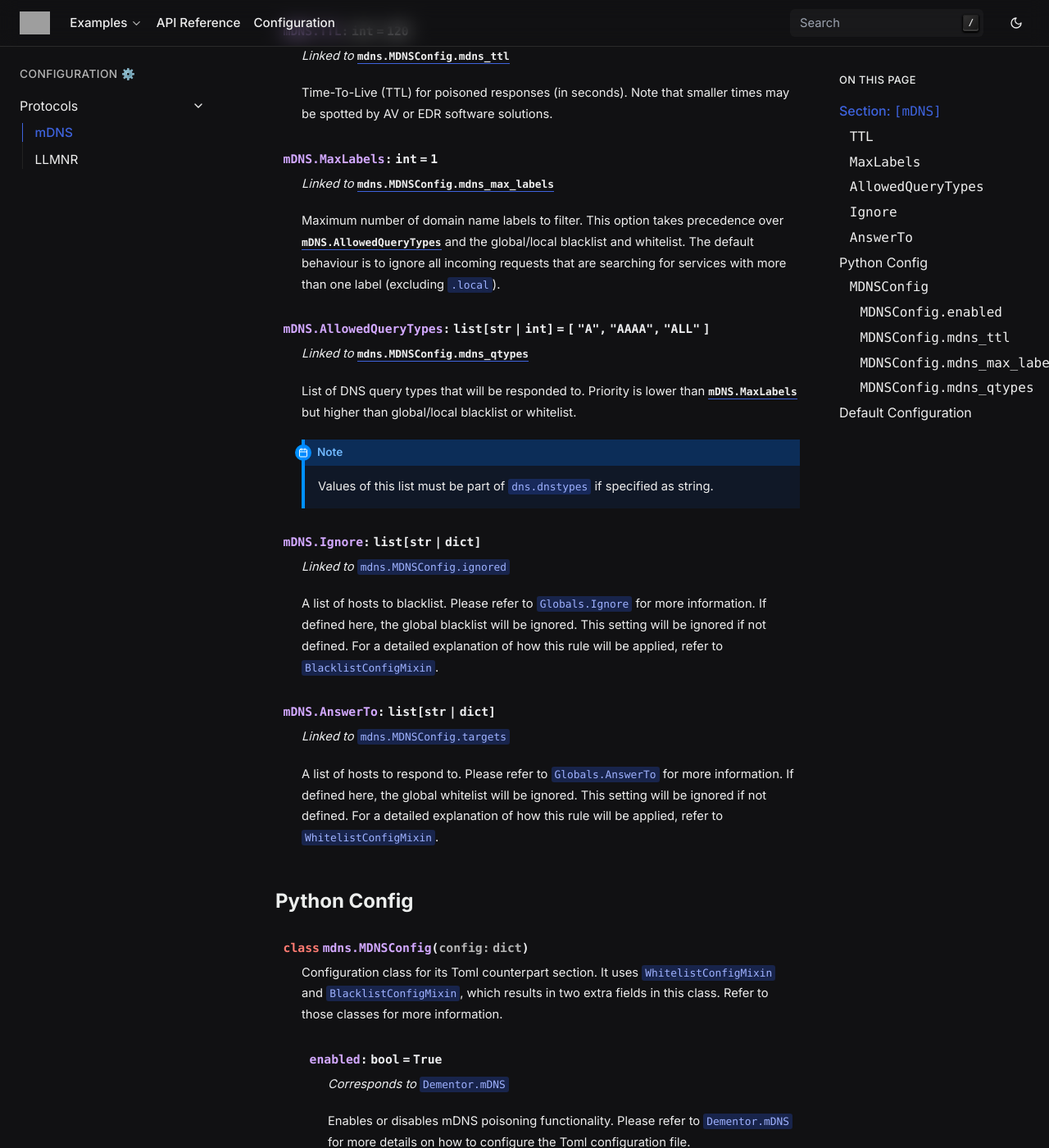
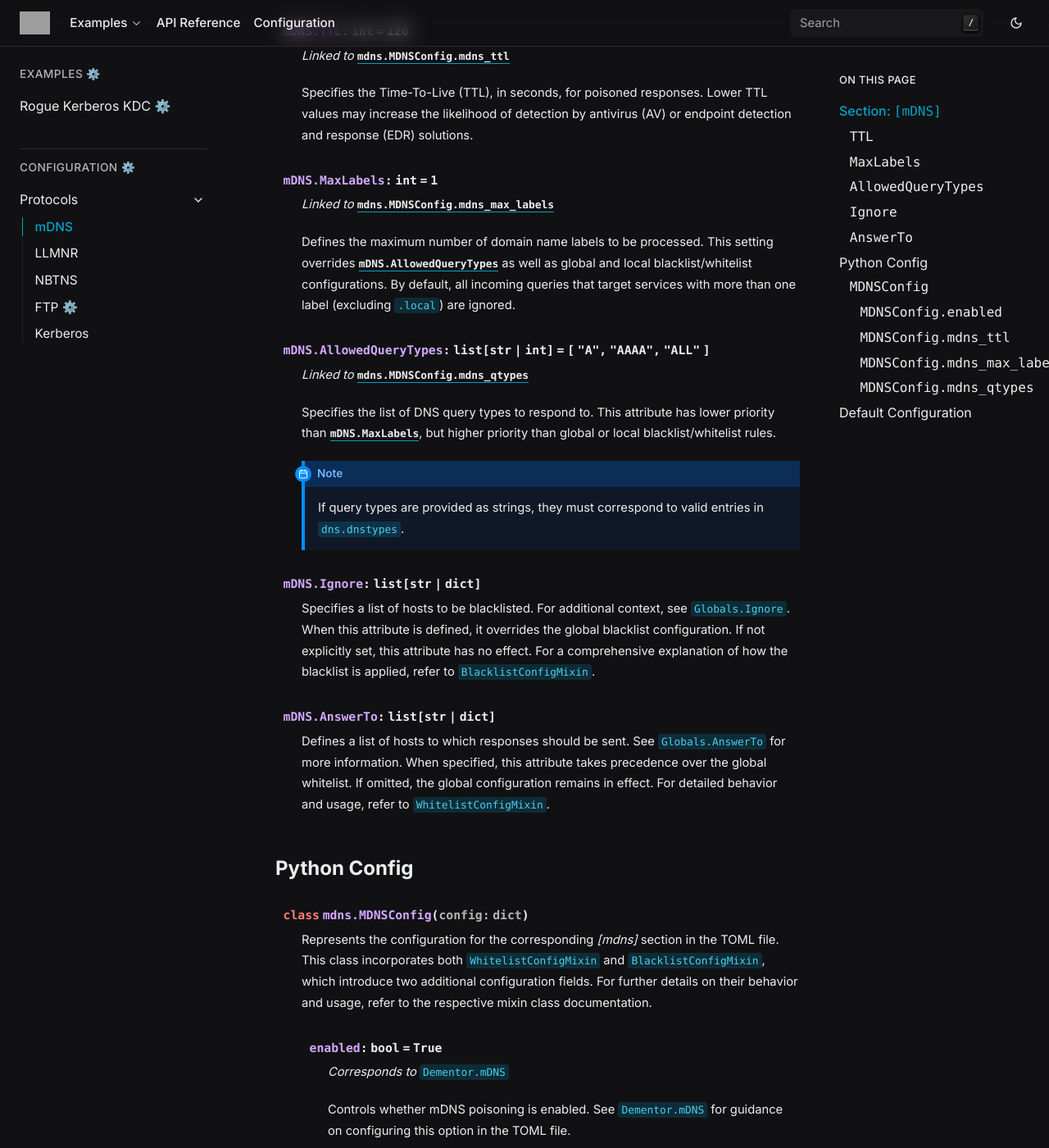
Before and after one commit to MatrixEditor/dementor, a Sphinx documentation site: the page built from docs/source/config/mdns.rst, in a window 1280 px wide and 1400 px high, scrolled down 211 px. Shown: the whole window at 82% size. Built offline with Sphinx 7.4.7, drawn with Linux system fonts in a browser that asks for light colours; pages that are not in the unit, such as notebooks, are missing from menus; grey boxes are pictures that could not be loaded.

Commit message:
Added kerberos and ftp configuration docs ---
+ Updated mDNS, LLMNR and NetBIOS documentation

```diff
--- a/docs/source/conf.py
+++ b/docs/source/conf.py
@@ -39,14 +39,16 @@ html_show_sourcelink = False
 html_favicon = "_static/favicon.ico"
 
 html_theme_options = {
-    "accent_color": "indigo",
-    "github_url": "/",
+    "accent_color": "cyan",
+    "github_url": "https://github.com/MatrixEditor/Dementor",
     "color_mode": "dark",
 
     # Logo configuration
     "light_logo": "_static/logo-new-big-transparent.png",
     "dark_logo": "_static/logo-new-circle.ico",
-    "logo_target": "https://github.com/MatrixEditor/Dementor",
+    "logo_target": "/",
+
+    "globaltoc_expand_depth": 1,
 
     # navbar
     "nav_links": [
@@ -58,6 +60,11 @@ html_theme_options = {
                     "title": "Multicast Poisoing",
                     "url": "examples/multicast",
                     "summary": "mDNS, LLMNR and NBT-NS Poisoning",
+                },
+                {
+                    "title": "Rogue KDC",
+                    "url": "examples/kdc",
+                    "summary": "Rogue Kerberos KDC for ASREQroasting",
                 }
             ],
         },
--- a/docs/source/config/mdns.rst
+++ b/docs/source/config/mdns.rst
@@ -15,9 +15,8 @@ Section: ``[mDNS]``
 
     *Linked to* :attr:`mdns.MDNSConfig.mdns_ttl`
 
-    Time-To-Live (TTL) for poisoned responses (in seconds). Note that
-    smaller times may be spotted by AV or EDR software solutions.
-
+    Specifies the Time-To-Live (TTL), in seconds, for poisoned responses.
+    Lower TTL values may increase the likelihood of detection by antivirus (AV) or endpoint detection and response (EDR) solutions.
 
 .. py:attribute:: MaxLabels
     :type: int
@@ -25,11 +24,9 @@ Section: ``[mDNS]``
 
     *Linked to* :attr:`mdns.MDNSConfig.mdns_max_labels`
 
-    Maximum number of domain name labels to filter. This option takes precedence
-    over :attr:`mDNS.AllowedQueryTypes` and the global/local blacklist and whitelist.
-    The default behaviour is to ignore all incoming requests that are searching for
-    services with more than one label (excluding :code:`.local`).
-
+    Defines the maximum number of domain name labels to be processed.
+    This setting overrides :attr:`mDNS.AllowedQueryTypes` as well as global and local blacklist/whitelist configurations.
+    By default, all incoming queries that target services with more than one label (excluding :code:`.local`) are ignored.
 
 .. py:attribute:: AllowedQueryTypes
     :type: list[str | int]
@@ -37,34 +34,30 @@ Section: ``[mDNS]``
 
     *Linked to* :attr:`mdns.MDNSConfig.mdns_qtypes`
 
-    List of DNS query types that will be responded to. Priority is lower than
-    :attr:`mDNS.MaxLabels` but higher than global/local blacklist or whitelist.
+    Specifies the list of DNS query types to respond to.
+    This attribute has lower priority than :attr:`mDNS.MaxLabels`, but higher priority than global or local blacklist/whitelist rules.
 
     .. note::
 
-        Values of this list must be part of :attr:`dns.dnstypes` if specified as
-        string.
+        If query types are provided as strings, they must correspond to valid entries in :attr:`dns.dnstypes`.
+
 
 .. py:attribute:: Ignore
     :type: list[str | dict]
 
-    *Linked to* :attr:`mdns.MDNSConfig.ignored`
-
-    A list of hosts to blacklist. Please refer to :attr:`Globals.Ignore` for more
-    information. If defined here, the global blacklist will be ignored. This
-    setting will be ignored if not defined. For a detailed explanation of how this
-    rule will be applied, refer to :class:`BlacklistConfigMixin`.
-
+    Specifies a list of hosts to be blacklisted. For additional context, see :attr:`Globals.Ignore`.
+    When this attribute is defined, it overrides the global blacklist configuration.
+    If not explicitly set, this attribute has no effect.
+    For a comprehensive explanation of how the blacklist is applied, refer to :class:`BlacklistConfigMixin`.
 
 .. py:attribute:: AnswerTo
     :type: list[str | dict]
 
-    *Linked to* :attr:`mdns.MDNSConfig.targets`
-
-    A list of hosts to respond to. Please refer to :attr:`Globals.AnswerTo` for more
-    information. If defined here, the global whitelist will be ignored. This
-    setting will be ignored if not defined. For a detailed explanation of how this
-    rule will be applied, refer to :class:`WhitelistConfigMixin`.
+    Defines a list of hosts to which responses should be sent.
+    See :attr:`Globals.AnswerTo` for more information.
+    When specified, this attribute takes precedence over the global whitelist.
+    If omitted, the global configuration remains in effect.
+    For detailed behavior and usage, refer to :class:`WhitelistConfigMixin`.
 
 
 Python Config
@@ -72,19 +65,19 @@ Python Config
 
 .. py:class:: mdns.MDNSConfig(config: dict)
 
-    Configuration class for its Toml counterpart section. It uses :class:`WhitelistConfigMixin`
-    and :class:`BlacklistConfigMixin`, which results in two extra fields in this class. Refer to
-    those classes for more information.
+    Represents the configuration for the corresponding `[mdns]` section in the TOML file.
+    This class incorporates both :class:`WhitelistConfigMixin` and :class:`BlacklistConfigMixin`,
+    which introduce two additional configuration fields. For further details on their behavior and usage,
+    refer to the respective mixin class documentation.
 
     .. py:attribute:: enabled
+        :type: bool
         :value: True
-        :type: bool
 
         *Corresponds to* :attr:`Dementor.mDNS`
 
-        Enables or disables mDNS poisoning functionality. Please refer to :attr:`Dementor.mDNS`
-        for more details on how to configure the Toml configuration file.
-
+        Controls whether mDNS poisoning is enabled.
+        See :attr:`Dementor.mDNS` for guidance on configuring this option in the TOML file.
 
     .. py:attribute:: mdns_ttl
         :value: 120
--- a/docs/source/config/protocols.rst
+++ b/docs/source/config/protocols.rst
@@ -8,3 +8,6 @@ Protocols
 
     mdns
     llmnr
+    netbios
+    ftp
+    kerberos
--- a/docs/source/index.rst
+++ b/docs/source/index.rst
@@ -73,6 +73,7 @@ It is recommended to run *Dementor* as ``sudo``, but it **will not be enforced**
    :hidden:
 
    examples/multicast
+   examples/kdc
 
 .. toctree::
    :caption: Configuration ⚙️
```
Also changed, not shown: docs/source/config/ftp.rst (added, +57 -0 lines), docs/source/config/kerberos.rst (added, +99 -0 lines), docs/source/config/llmnr.rst (+16 -15 lines), docs/source/config/netbios.rst (added, +39 -0 lines), docs/source/examples/kdc.rst (added, +77 -0 lines), docs/source/_static/images/asreqroast-kdc_dark.png (added), docs/source/_static/images/kerberos-flow_dark.png (added).
